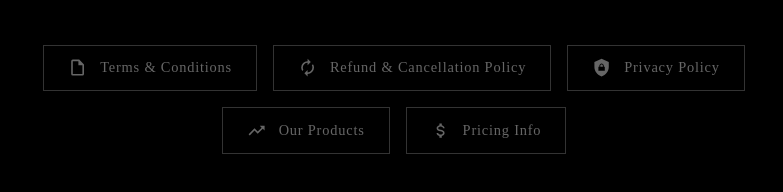
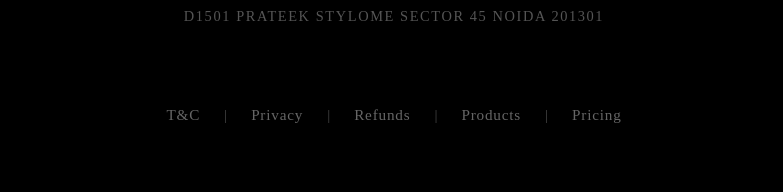
Before and after one commit to arnavsharma30/icedoutx, a plain HTML site: page index.html in a window 1280 px wide. Shown: the part 586-778 px from the top of the page, without its empty margins (246-1029 px from the left). Drawn offline with Linux system fonts and the light colour scheme.

Commit message:
Create clean pipe-separated footer navigation

```diff
--- a/index.html
+++ b/index.html
@@ -27,37 +27,16 @@
             <p>D1501 PRATEEK STYLOME SECTOR 45 NOIDA 201301</p>
         </div>
 
-        <nav class="navigation">
-            <a href="terms.html" class="nav-button">
-                <svg class="nav-icon" viewBox="0 0 24 24" fill="currentColor">
-                    <path d="M14,2H6A2,2 0 0,0 4,4V20A2,2 0 0,0 6,22H18A2,2 0 0,0 20,20V8L14,2M18,20H6V4H13V9H18V20Z"/>
-                </svg>
-                Terms & Conditions
-            </a>
-            <a href="refund.html" class="nav-button">
-                <svg class="nav-icon" viewBox="0 0 24 24" fill="currentColor">
-                    <path d="M12,6V9L16,5L12,1V4A8,8 0 0,0 4,12C4,13.57 4.46,15.03 5.24,16.26L6.7,14.8C6.25,13.97 6,13 6,12A6,6 0 0,1 12,6M18.76,7.74L17.3,9.2C17.74,10.04 18,11 18,12A6,6 0 0,1 12,18V15L8,19L12,23V20A8,8 0 0,0 20,12C20,10.43 19.54,8.97 18.76,7.74Z"/>
-                </svg>
-                Refund & Cancellation Policy
-            </a>
-            <a href="privacy.html" class="nav-button">
-                <svg class="nav-icon" viewBox="0 0 24 24" fill="currentColor">
-                    <path d="M12,1L3,5V11C3,16.55 6.84,21.74 12,23C17.16,21.74 21,16.55 21,11V5L12,1M12,7C13.4,7 14.8,8.6 14.8,10V11H16V16H8V11H9.2V10C9.2,8.6 10.6,7 12,7M12,8.2C11.2,8.2 10.4,8.7 10.4,10V11H13.6V10C13.6,8.7 12.8,8.2 12,8.2Z"/>
-                </svg>
-                Privacy Policy
-            </a>
-            <a href="products.html" class="nav-button">
-                <svg class="nav-icon" viewBox="0 0 24 24" fill="currentColor">
-                    <path d="M16,6L18.29,8.29L13.41,13.17L9.41,9.17L2,16.59L3.41,18L9.41,12L13.41,16L19.71,9.71L22,12V6H16Z"/>
-                </svg>
-                Our Products
-            </a>
-            <a href="pricing.html" class="nav-button">
-                <svg class="nav-icon" viewBox="0 0 24 24" fill="currentColor">
-                    <path d="M7,15H9C9,16.08 10.37,17 12,17C13.63,17 15,16.08 15,15C15,13.9 13.96,13.5 11.76,12.97C9.64,12.44 7,11.78 7,9C7,7.21 8.47,5.69 10.5,5.18V3H13.5V5.18C15.53,5.69 17,7.21 17,9H15C15,7.92 13.63,7 12,7C10.37,7 9,7.92 9,9C9,10.1 10.04,10.5 12.24,11.03C14.36,11.56 17,12.22 17,15C17,16.79 15.53,18.31 13.5,18.82V21H10.5V18.82C8.47,18.31 7,16.79 7,15Z"/>
-                </svg>
-                Pricing Info
-            </a>
+        <nav class="footer-nav">
+            <a href="terms.html" class="footer-link">T&C</a>
+            <span class="separator">|</span>
+            <a href="privacy.html" class="footer-link">Privacy</a>
+            <span class="separator">|</span>
+            <a href="refund.html" class="footer-link">Refunds</a>
+            <span class="separator">|</span>
+            <a href="products.html" class="footer-link">Products</a>
+            <span class="separator">|</span>
+            <a href="pricing.html" class="footer-link">Pricing</a>
         </nav>
     </div>
 </body>
--- a/style.css
+++ b/style.css
@@ -122,49 +122,32 @@
     line-height: 1.4;
   }
 
-  .navigation {
-    display: flex;
+  .footer-nav {
+    display: inline-flex;
+    align-items: center;
+    justify-content: center;
+    gap: 1.5rem;
+    margin-top: 3rem;
     flex-wrap: wrap;
-    justify-content: center;
-    gap: 1rem;
-    margin-top: 3rem;
-    max-width: 800px;
-    margin-left: auto;
-    margin-right: auto;
   }
 
-  .nav-button {
-    display: inline-flex;
-    align-items: center;
-    gap: 0.8rem;
+  .footer-link {
     color: #666666;
     text-decoration: none;
     font-family: "Times New Roman", Times, serif;
-    font-size: 0.9rem;
+    font-size: 0.95rem;
     letter-spacing: 0.05rem;
-    padding: 0.8rem 1.5rem;
-    border: 1px solid #333333;
-    border-radius: 0;
     transition: all 0.3s ease;
-    background: transparent;
-    white-space: nowrap;
   }
 
-  .nav-button:hover {
+  .footer-link:hover {
     color: #ffffff;
-    border-color: #666666;
-    transform: translateY(-1px);
-    box-shadow: 0 2px 10px rgba(255, 255, 255, 0.05);
   }
 
-  .nav-icon {
-    width: 1.2rem;
-    height: 1.2rem;
-    transition: transform 0.3s ease;
-  }
-
-  .nav-button:hover .nav-icon {
-    transform: scale(1.1);
+  .separator {
+    color: #444444;
+    font-family: "Times New Roman", Times, serif;
+    font-size: 0.95rem;
   }
 
   @media (max-width: 768px) {
@@ -200,19 +183,15 @@
       padding: 0 1rem;
     }
 
-    .navigation {
-      flex-direction: column;
-      align-items: center;
-      gap: 0.8rem;
+    .footer-nav {
+      gap: 1rem;
     }
 
-    .nav-button {
-      font-size: 0.8rem;
-      gap: 0.6rem;
+    .footer-link {
+      font-size: 0.85rem;
     }
 
-    .nav-icon {
-      width: 1rem;
-      height: 1rem;
+    .separator {
+      font-size: 0.85rem;
     }
   }
```
